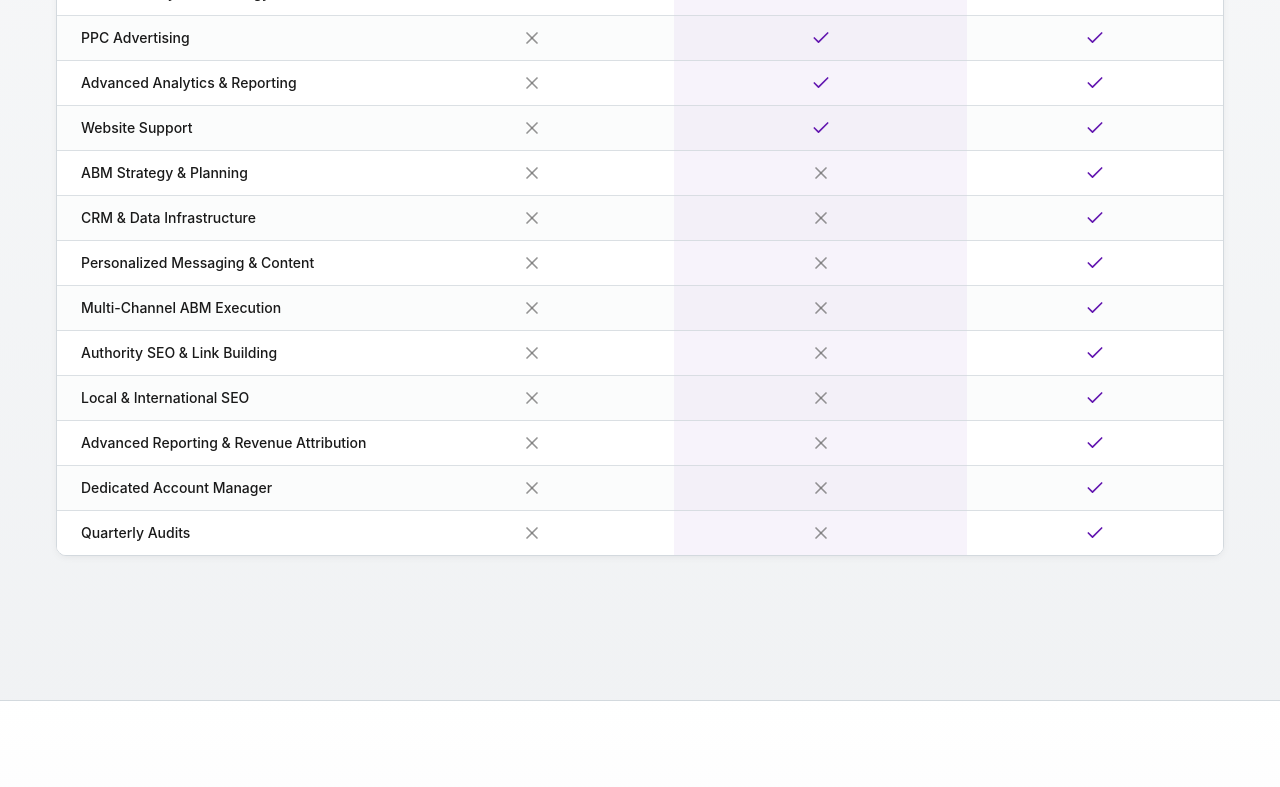
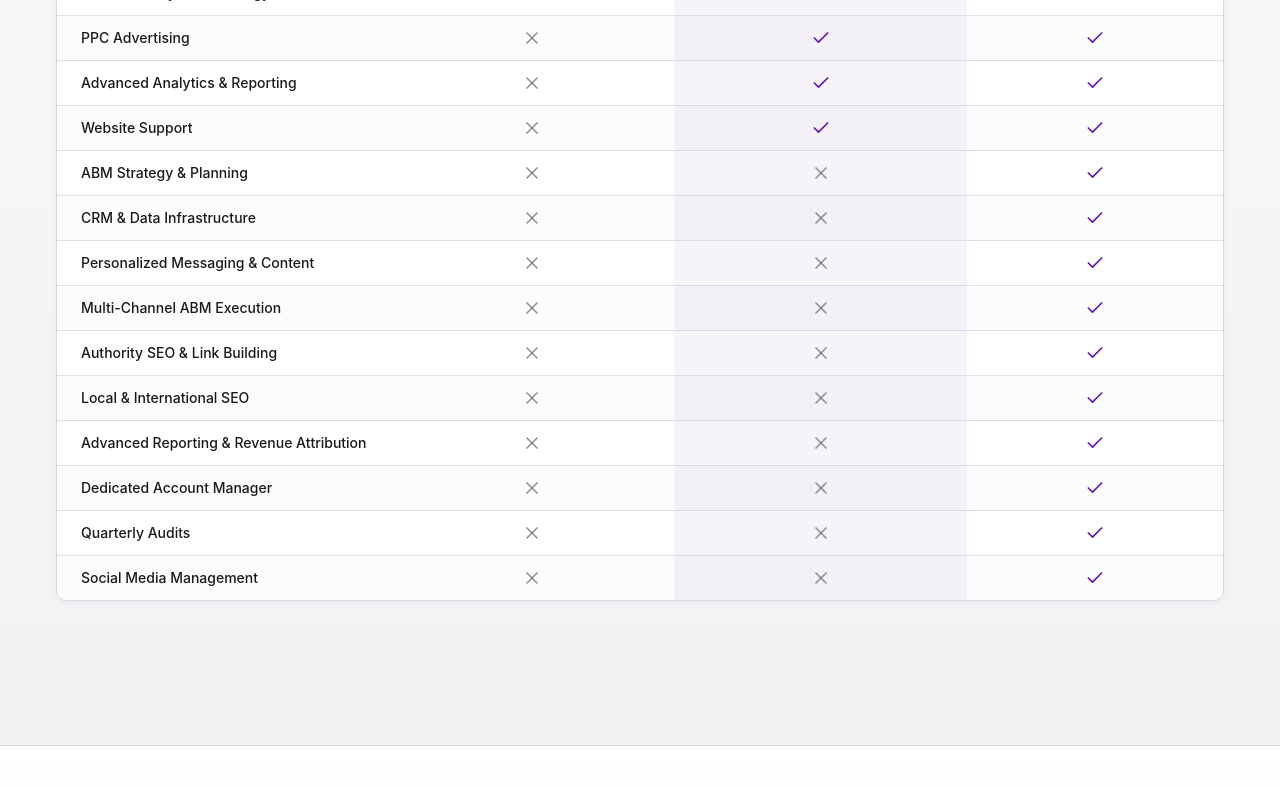
Before and after one commit to aravsahni7/FutureSource, a React (Vite) app: page /pricing in a window 1280 px wide. Shown: the part 1483-2270 px from the top of the page. Built offline with nearby package versions, Linux system fonts and the light colour scheme.

Commit message:
social media management

```diff
--- a/src/pages/Pricing.tsx
+++ b/src/pages/Pricing.tsx
@@ -22,6 +22,7 @@ const featureTranslations: Record<string, { en: string, fr: string }> = {
   'Advanced Reporting & Revenue Attribution': { en: 'Advanced Reporting & Revenue Attribution', fr: 'Rapports avancés et attribution des revenus' },
   'Dedicated Account Manager': { en: 'Dedicated Account Manager', fr: 'Gestionnaire de compte dédié' },
   'Quarterly Audits': { en: 'Quarterly Audits', fr: 'Audits trimestriels' },
+  'Social Media Management': { en: 'Social Media Management', fr: 'Gestion des réseaux sociaux' },
 };
 
 const planTranslations: Record<string, { name: { en: string, fr: string }, description: { en: string, fr: string } }> = {
@@ -68,6 +69,7 @@ const rawPlans: [PriceTier, PriceTier, PriceTier] = [
       { name: 'Advanced Reporting & Revenue Attribution', isIncluded: false },
       { name: 'Dedicated Account Manager', isIncluded: false },
       { name: 'Quarterly Audits', isIncluded: false },
+      { name: 'Social Media Management', isIncluded: false },
     ],
   },
   {
@@ -98,6 +100,7 @@ const rawPlans: [PriceTier, PriceTier, PriceTier] = [
       { name: 'Advanced Reporting & Revenue Attribution', isIncluded: false },
       { name: 'Dedicated Account Manager', isIncluded: false },
       { name: 'Quarterly Audits', isIncluded: false },
+      { name: 'Social Media Management', isIncluded: false },
     ],
   },
   {
@@ -128,6 +131,7 @@ const rawPlans: [PriceTier, PriceTier, PriceTier] = [
       { name: 'Advanced Reporting & Revenue Attribution', isIncluded: true },
       { name: 'Dedicated Account Manager', isIncluded: true },
       { name: 'Quarterly Audits', isIncluded: true },
+      { name: 'Social Media Management', isIncluded: true },
     ],
   },
 ];
```
